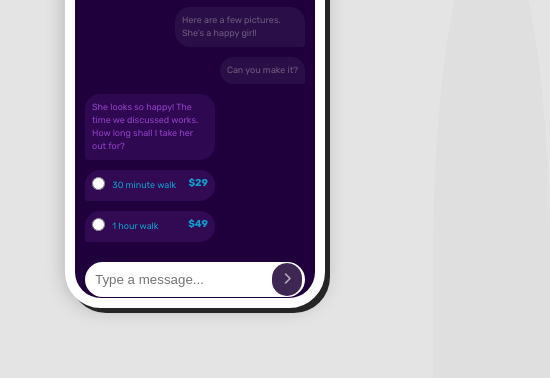
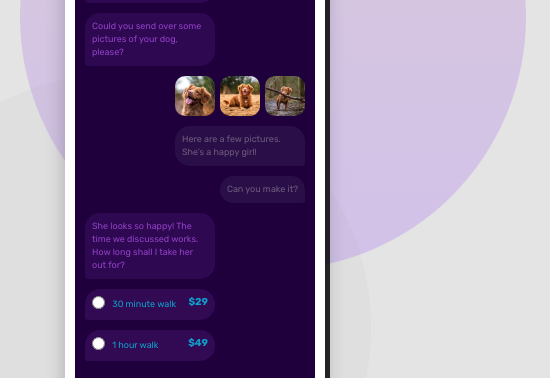
Before and after one commit to tunjayoff/chat-app-pure-css-illustration, a plain HTML site: page index.html in a window 390 px wide. Shown: the part 244-622 px from the top of the page, 550 px wide, since content can reach past the window. Drawn offline with Linux system fonts and the light colour scheme.

Commit message:
complated

```diff
--- a/style.css
+++ b/style.css
@@ -7,7 +7,8 @@
 
 body {
 	background-color: rgb(228, 228, 228);
-	max-width: 100%;
+	min-width: 100%;
+	min-height: 100vh;
 }
 main {
 	display: flex;
@@ -26,22 +27,25 @@ main {
 		hsl(293, 36%, 53%),
 		hsl(264, 100%, 61%)
 	);
-	height: 90%;
-	width: 35%;
-	border-radius: 0 0 50% 50%;
-	top: 0;
-	left: -150px;
+	max-height: 80%;
+	max-width: 80%;
+	min-width: 60vh;
+	min-height: 60vh;
+	border-radius: 50%;
+	opacity: 0.2;
+	left: 5vw;
+	top: 2vw;
 }
 
 .background-shape-gray {
 	position: absolute;
 	content: "";
 	background-color: rgba(145, 145, 145, 0.064);
-	height: 80%;
-	width: 30%;
-	border-radius: 50% 50% 0 0;
-	bottom: 0;
-	right: -160px;
+	height: 60vh;
+	width: 60vh;
+	border-radius: 50%;
+	bottom: 5vw;
+	right: 5vw;
 }
 
 /* Dog images */
@@ -55,13 +59,15 @@ img {
 	justify-content: center;
 	flex-wrap: wrap;
 	max-width: fit-content;
-	height: fit-content;
+	min-height: 100vh;
 	gap: 5rem;
 	margin: 50px 0;
 }
 
 /* Phone container */
 .app-container {
+	display: flex;
+	flex-direction: column;
 	position: relative;
 	width: 260px;
 	height: 550px;
@@ -252,3 +258,12 @@ article > p {
 	font-size: 18px;
 	width: fit-content;
 }
+@media (max-width: 820px) {
+	main {
+		min-height: 130vh;
+	}
+	article {
+		align-items: center;
+		text-align: center;
+	}
+}
```
Also changed, not shown: design/dd.jpg (deleted), design/md.jpg (deleted), 1 other file.
